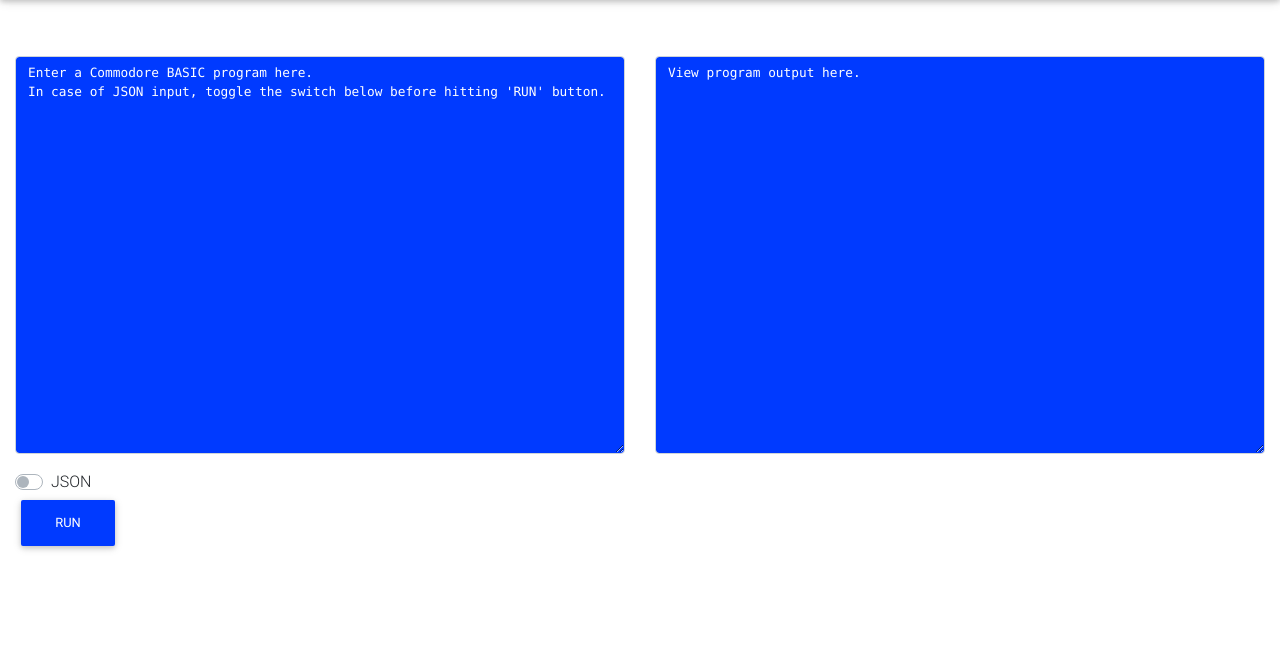
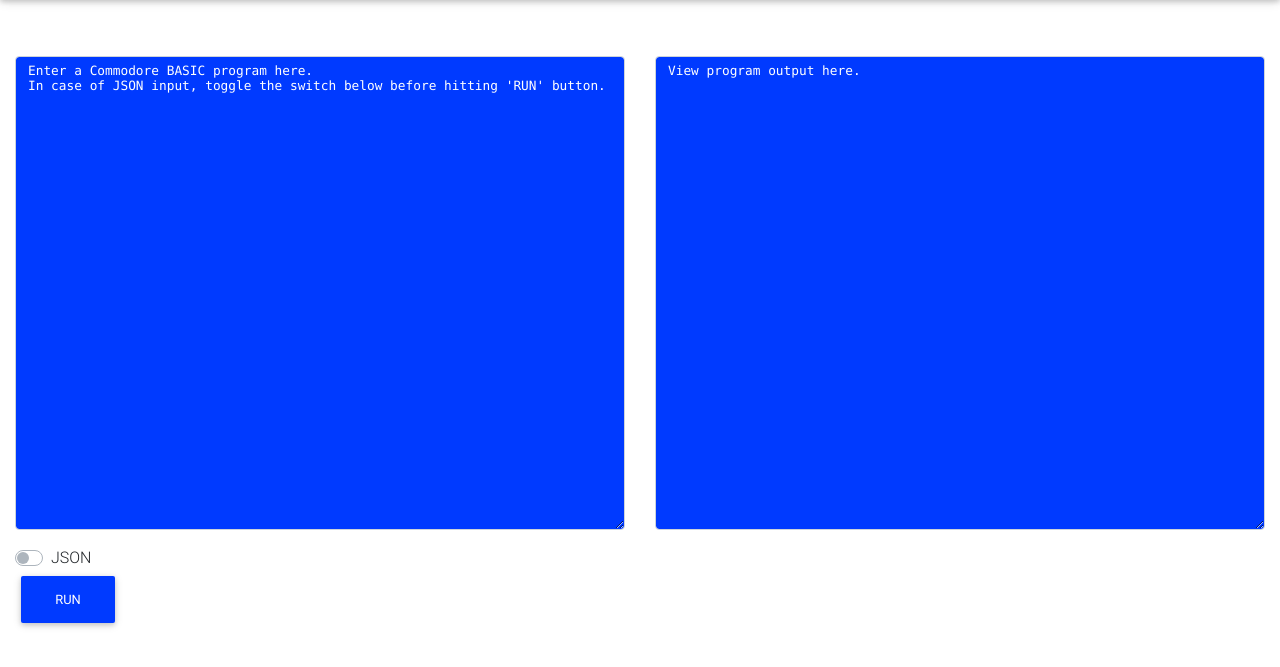
Before and after one commit to awhitney42/c64aas, a Python web app: template templates/home.html in a window 1280 px wide. Shown: the part 64-731 px from the top of the page. Run offline with Jinja, Linux system fonts and the light colour scheme; the template is opened without the code that fills it, so the values that code supplies are empty; some libraries are stand-ins or nearby versions.

Commit message:
Adjusted the line height on the UI text boxes to better support 10 PRINT.

```diff
--- a/templates/home.html
+++ b/templates/home.html
@@ -56,15 +56,14 @@
                 <div class="col">
                     <div class="form-group pink-border-focus">
                         <label for="exampleFormControlTextarea5"></label>
-                        <textarea class="form-control text-monospace c64-style" id="in_form" rows="20" placeholder="Enter a Commodore BASIC program here.
-In case of JSON input, toggle the switch below before hitting 'RUN' button." style="font-size: 0.8rem"></textarea>
+                        <textarea class="form-control text-monospace c64-style" id="in_form" hx-post="api/program" hx-trigger="submit" hx-target="#out_form" rows="30" placeholder="Enter a Commodore BASIC program here.
+In case of JSON input, toggle the switch below before hitting 'RUN' button." style="font-size: 0.8rem;line-height:1.2"></textarea>
                     </div>
                 </div>
                 <div class="col">
                     <div class="form-group pink-border-focus">
                         <label for="exampleFormControlTextarea5"></label>
-                        <textarea class="form-control text-monospace c64-style" id="out_form" rows="20"
-                            placeholder="View program output here." style="font-size: 0.8rem"></textarea>
+			<textarea class="form-control text-monospace c64-style" id="out_form" rows="30" placeholder="View program output here." style="font-size: 0.8rem;line-height: 1.2"></textarea>
                     </div>
                 </div>
             </div>
@@ -75,7 +74,7 @@ In case of JSON input, toggle the switch below before hitting 'RUN' button." sty
                         <input type="checkbox" class="custom-control-input" id="json_switch">
                         <label class="custom-control-label" for="json_switch">JSON</label>
                     </div>
-                    <button type="button" id="run_btn" class="btn c64-style">RUN</button>
+		    <button type="button" id="run_btn" class="btn c64-style">RUN</button>
                 </div>
             </div>
         </div>
@@ -92,6 +91,35 @@ In case of JSON input, toggle the switch below before hitting 'RUN' button." sty
     <script type="text/javascript" src="{{ url_for('static',filename='js/mdb.min.js') }}"></script>
     <!-- C64aaS JavaScript -->
     <script type="text/javascript" src="{{ url_for('static',filename='js/c64aas.js') }}"></script>
+    <!-- HTMX JavaScript -->
+    <script type="text/javascript" src="{{ url_for('static',filename='js/htmx.min.js') }}"></script>
+
+    <script>
+        document.body.addEventListener('htmx:configRequest', (event) => {
+            var data = {}
+            var body = ""
+            var my_content_type = "text/plain"
+            var my_headers = {
+                              Accept: "text/plain; charset=utf-8",
+                              "Content-Type": "text/plain; charset=utf-8"
+                              }
+            if ($('#json_switch').prop("checked")) {
+                try {
+                    data = JSON.parse($('#in_form').val())
+                } catch (e) {
+                    console.log("error: "+e);
+                };
+                body = JSON.stringify(data)
+                my_content_type = "application/json"
+                my_headers = {}
+            } else {
+                data = $('#in_form').val()
+                body = data
+            }
+            event.detail.headers['Content-Type'] = my_content_type
+        });
+    </script>
+
 </body>
 <!-- Modal -->
 <div class="modal fade" id="basicExampleModal" tabindex="-1" role="dialog" aria-labelledby="exampleModalLabel" aria-hidden="true">
```
